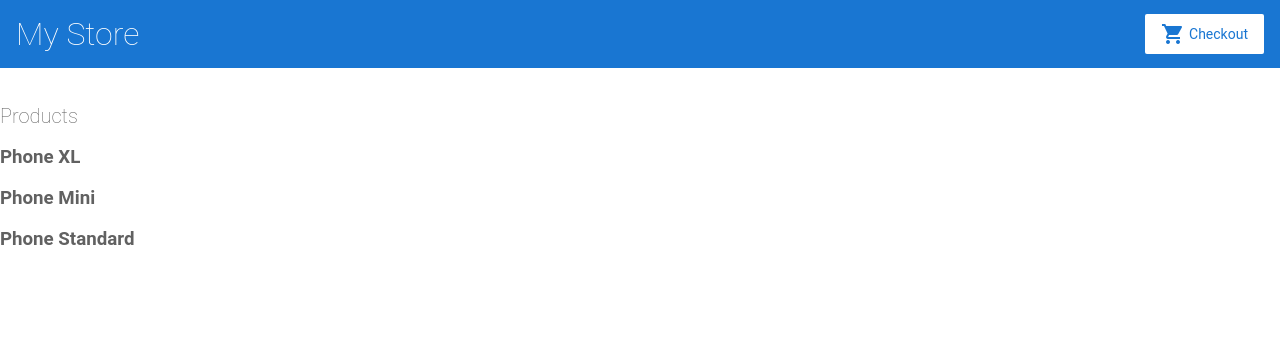
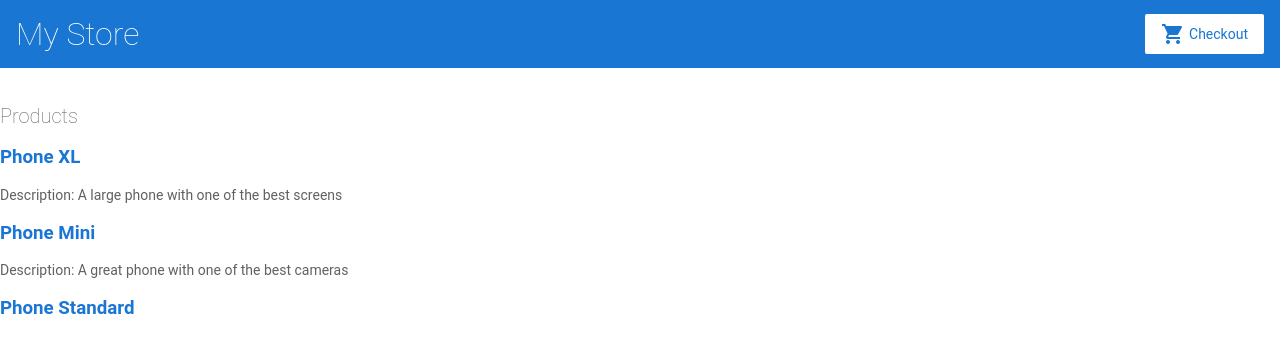
Before and after one commit to OussamaAlouat/my-first-angular-app, an Angular app: page / in a window 1280 px wide. Shown: the top 352 px of the page. Built offline with nearby package versions, Linux system fonts and the light colour scheme.

Commit message:
Used the description on the list

```diff
--- a/src/app/product-list/product-list.component.html
+++ b/src/app/product-list/product-list.component.html
@@ -1,4 +1,13 @@
 <h2>{{title}}</h2>
 <div *ngFor="let product of products">
-  <h3>{{product.name}}</h3>
+  <h3>
+    <a [title]="product.name + ' details'">
+      {{product.name}}
+    </a>
+  </h3>
+
+  <p *ngIf="product.description">
+    Description: {{product.description}}
+  </p>
+
 </div>
```
